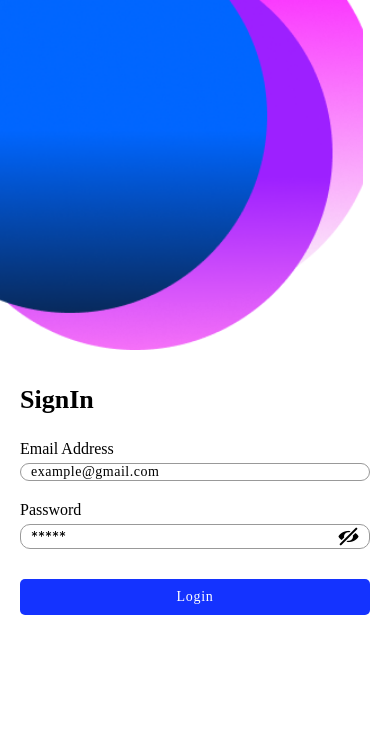
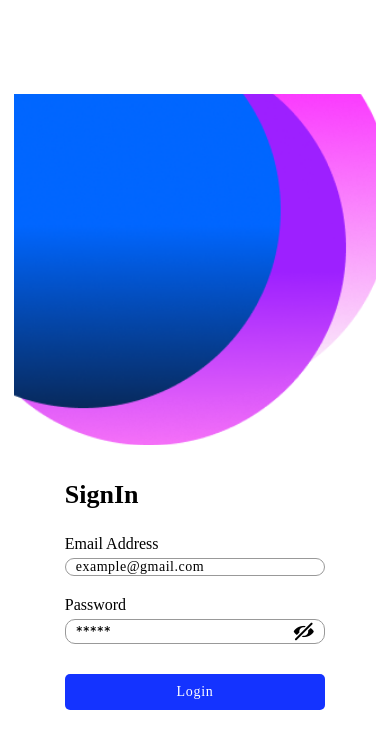
Before and after one commit to hkrvikrant/vadivelAssignment, a React Native app: screen /home in a window 390 px wide. Shown: the top 748 px of the page. Built offline with nearby package versions, Linux system fonts and the light colour scheme.

Commit message:
upda common style

```diff
--- a/src/Themes/CommonStyle.js
+++ b/src/Themes/CommonStyle.js
@@ -1,7 +1,7 @@
 import {Dimensions, StyleSheet} from 'react-native';
 
 import Colors from './Colors';
-import {FontsFamilies, FontSize, FontsWeights} from './Fonts';
+import { FontsFamilies, FontSize, FontsWeights } from './Fonts';
 
 export const windowHeight = Dimensions.get('window').height;
 export const windowWidth = Dimensions.get('window').width;
@@ -10,35 +10,33 @@ export const commonStyles = StyleSheet.create({
   commonContainer: {
     backgroundColor: Colors.white,
     minHeight: windowHeight,
+    justifyContent: 'center',
+    alignItems: 'center',
   },
-
-  inputContainer: {
-    marginVertical: 10,
+  logoImage: {
+    width: windowWidth * 0.83,
+    height: windowWidth * 0.6,
   },
-  inputTitle: {
-    fontSize: FontSize.fontSize16,
-    fontWeight: FontsWeights.FW500,
-    paddingBottom: 5,
-    fontFamily: FontsFamilies.serif,
-  },
-
   paddingRight15: {
     paddingRight: 15,
   },
+  padding20: {
+    padding: 20,
+  },
 
-  // common auth button style
-  commonButtonStyle: {
-    borderRadius: 5,
-    padding: 10,
-    alignItems: 'center',
-    marginVertical: 20,
-    backgroundColor: Colors.darkBlue,
+  // Auth common
+  authScrollContainer: {
+    backgroundColor: Colors.white,
+    minHeight: windowHeight,
   },
-  commonButtonTextStyle: {
-    color: Colors.white,
-    letterSpacing: 0.7,
-    fontWeight: FontsWeights.FW500,
-    textAlignVertical: 'center',
+  authTopImg: {
+    height: windowHeight * 0.415,
+    width: windowWidth * 0.93,
+  },
+  authTitle: {
+    marginVertical: 15,
+    fontSize: FontSize.fontSize26,
+    fontWeight: FontsWeights.FW700,
     fontFamily: FontsFamilies.serif,
   },
 });
```
